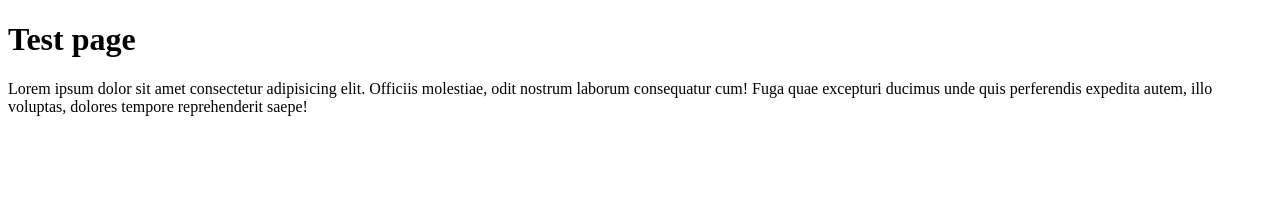
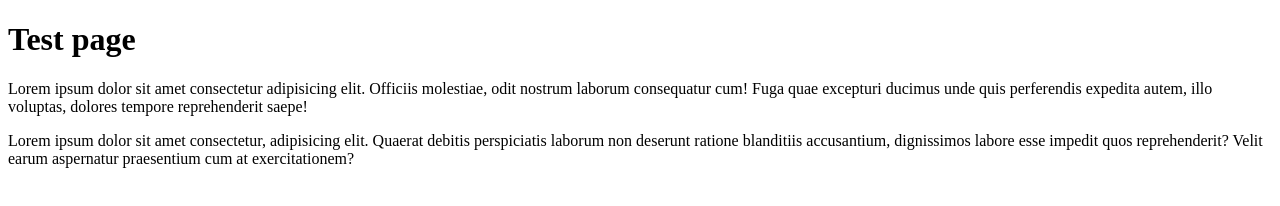
Before and after one commit to sesa92/BIT-JS, a plain HTML site: page index.html in a window 1280 px wide. Drawn offline with Linux system fonts and the light colour scheme.

Commit message:
'test commit'

```diff
--- a/index.html
+++ b/index.html
@@ -11,7 +11,7 @@
     <h1>Test page</h1>
 
     <p>Lorem ipsum dolor sit amet consectetur adipisicing elit. Officiis molestiae, odit nostrum laborum consequatur cum! Fuga quae excepturi ducimus unde quis perferendis expedita autem, illo voluptas, dolores tempore reprehenderit saepe!</p>
-
+    <p>Lorem ipsum dolor sit amet consectetur, adipisicing elit. Quaerat debitis perspiciatis laborum non deserunt ratione blanditiis accusantium, dignissimos labore esse impedit quos reprehenderit? Velit earum aspernatur praesentium cum at exercitationem?</p>
     <script src="./test.js"></script>
 
 </body>
```
